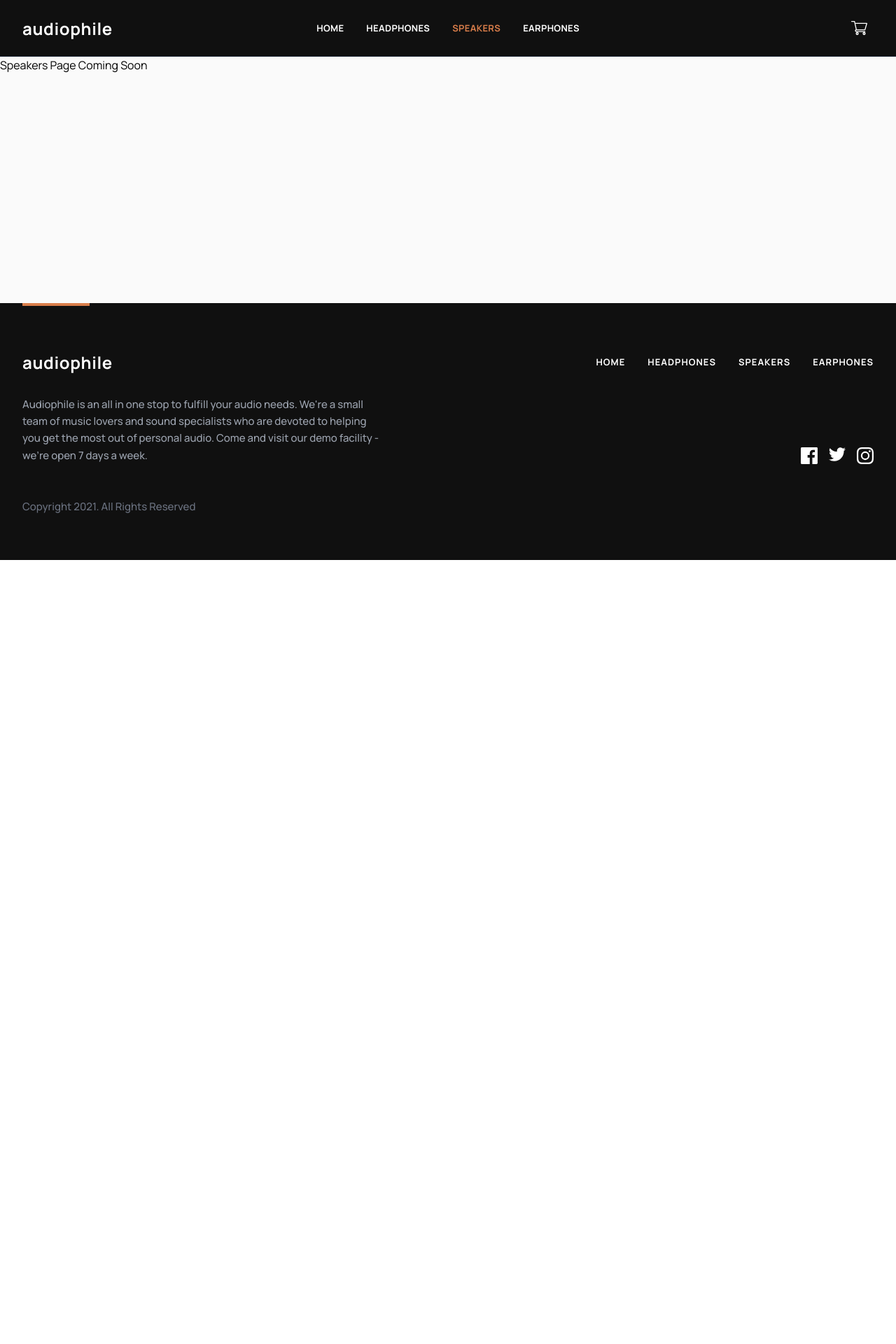
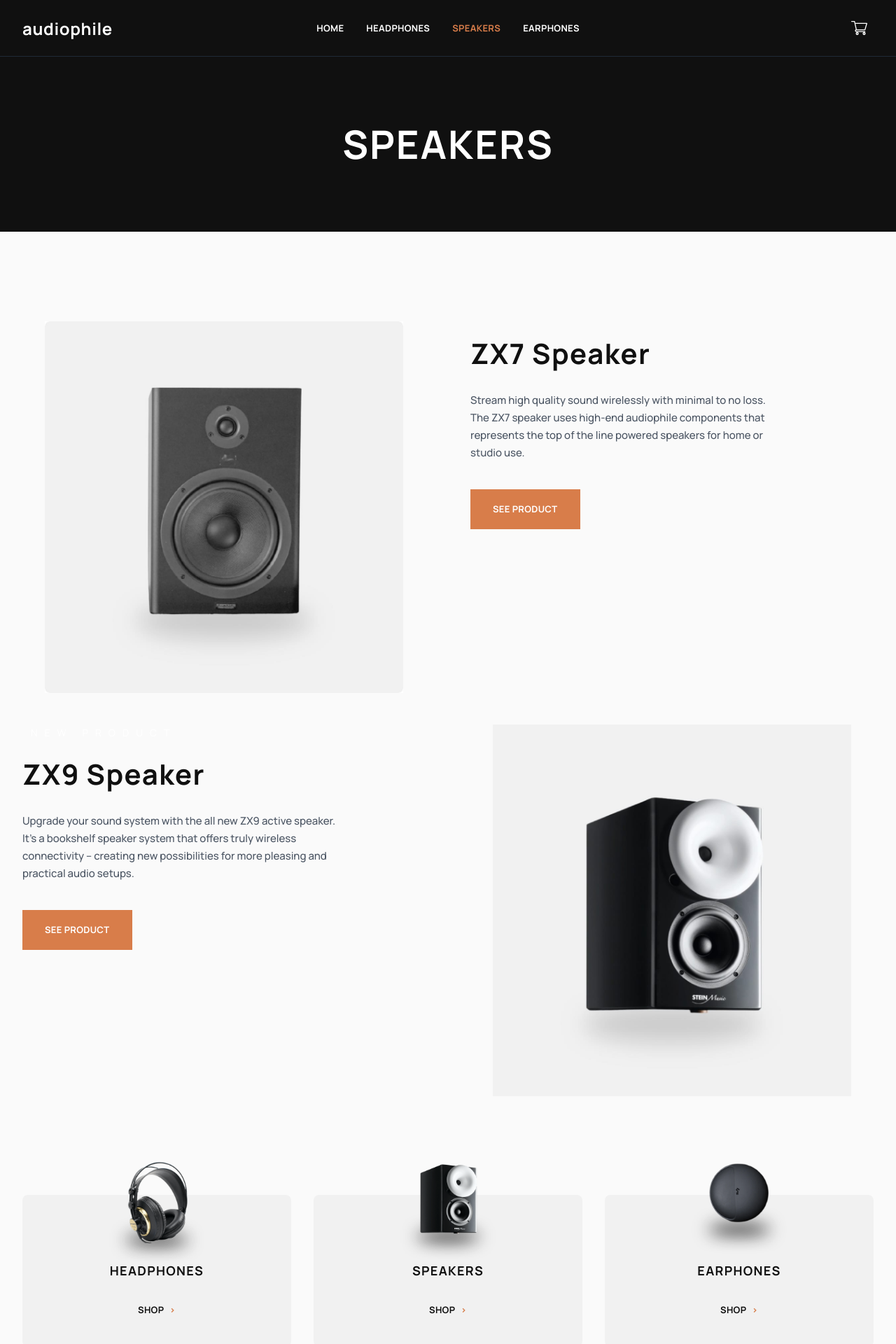
Before and after one commit to evansachie/audiophile-ecommerce, a React (Vite) app: page /speakers in a window 1280 px wide. Shown: the top 1920 px of the page at 70% size. Before the commit the page ends 800 px from the top, so only its background shows below. Built offline with nearby package versions, Linux system fonts and the light colour scheme.

Commit message:
feat: add seapkers page

```diff
--- a/src/App.tsx
+++ b/src/App.tsx
@@ -3,8 +3,8 @@ import { BrowserRouter as Router, Routes, Route, useLocation } from 'react-route
 import { Layout } from './components/layout';
 import { HomePage } from './pages/HomePage/HomePage';
 import { HeadphonesPage } from './pages/HeadphonesPage/HeadphonesPage';
+import { SpeakersPage } from './pages/SpeakersPage/SpeakersPage';
 
-// App Content component to access useLocation hook
 const AppContent = () => {
   const [cartItemCount] = useState(0);
   const location = useLocation();
@@ -22,7 +22,7 @@ const AppContent = () => {
       <Routes>
         <Route path="/" element={<HomePage />} />
         <Route path="/headphones" element={<HeadphonesPage />} />
-        <Route path="/speakers" element={<div>Speakers Page Coming Soon</div>} />
+        <Route path="/speakers" element={<SpeakersPage />} />
         <Route path="/earphones" element={<div>Earphones Page Coming Soon</div>} />
       </Routes>
     </Layout>
--- a/src/components/home/FeaturedProducts/ZX9Speaker.tsx
+++ b/src/components/home/FeaturedProducts/ZX9Speaker.tsx
@@ -1,3 +1,4 @@
+import { Link } from 'react-router-dom';
 import { Container, Button, Heading, Text } from '../../ui';
 import { ResponsiveImage } from '../../ui';
 import { getProductBySlug } from '../../../utils/data';
@@ -43,12 +44,11 @@ export const ZX9Speaker = () => {
               Upgrade to premium speakers that are phenomenally built to deliver truly remarkable sound.
             </Text>
 
-            <Button
-              variant="extra"
-              onClick={() => window.location.href = `/product/${product.slug}`}
-            >
-              See Product
-            </Button>
+            <Link to={`/product/${product.slug}`}>
+              <Button variant="extra">
+                See Product
+              </Button>
+            </Link>
           </div>
         </div>
       </Container>
--- /dev/null
+++ b/src/pages/SpeakersPage/SpeakersPage.tsx
@@ -0,0 +1,19 @@
+import { CategoryHeader } from '../../components/category/CategoryHeader/CategoryHeader';
+import { ProductList } from '../../components/category/ProductList/ProductList';
+import { CategorySection } from '../../components/home/CategorySection/CategorySection';
+import { AboutSection } from '../../components/home/AboutSection/AboutSection';
+import { getProductsByCategory } from '../../utils/data';
+
+export const SpeakersPage = () => {
+  const speakers = getProductsByCategory('speakers');
+
+  return (
+    <>
+      <CategoryHeader categoryName="Speakers" />
+      <ProductList products={speakers} />
+      <div className="py-16"></div>
+      <CategorySection />
+      <AboutSection />
+    </>
+  );
+};
```
